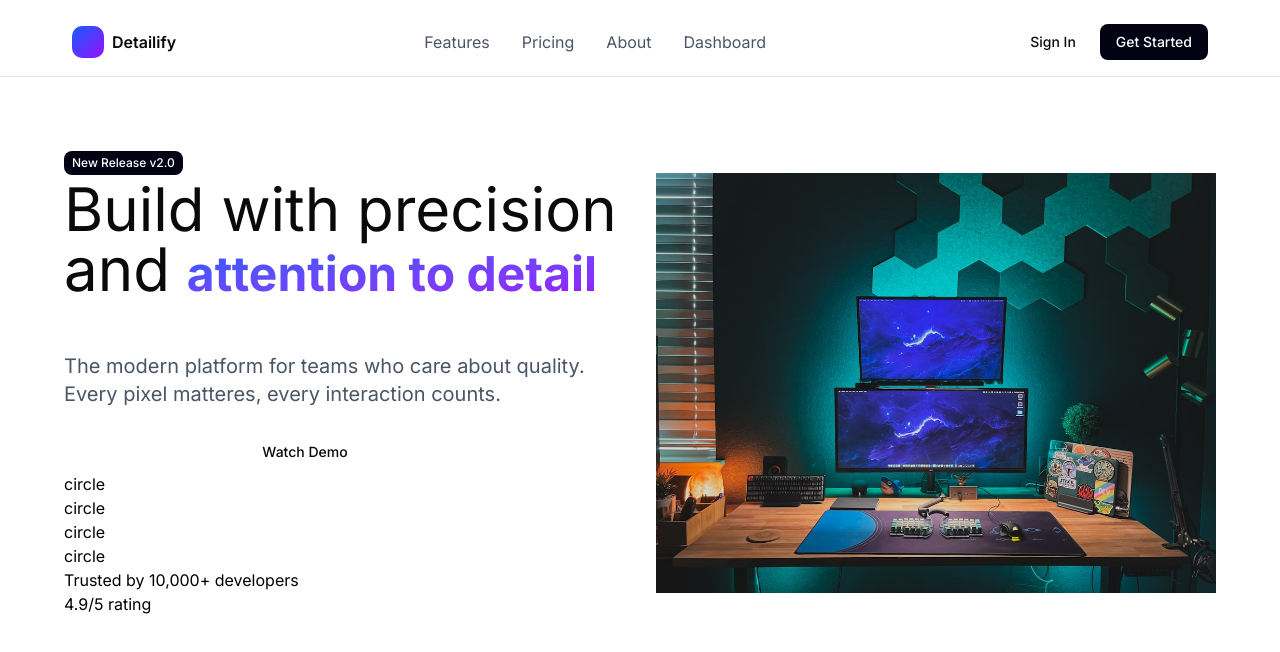
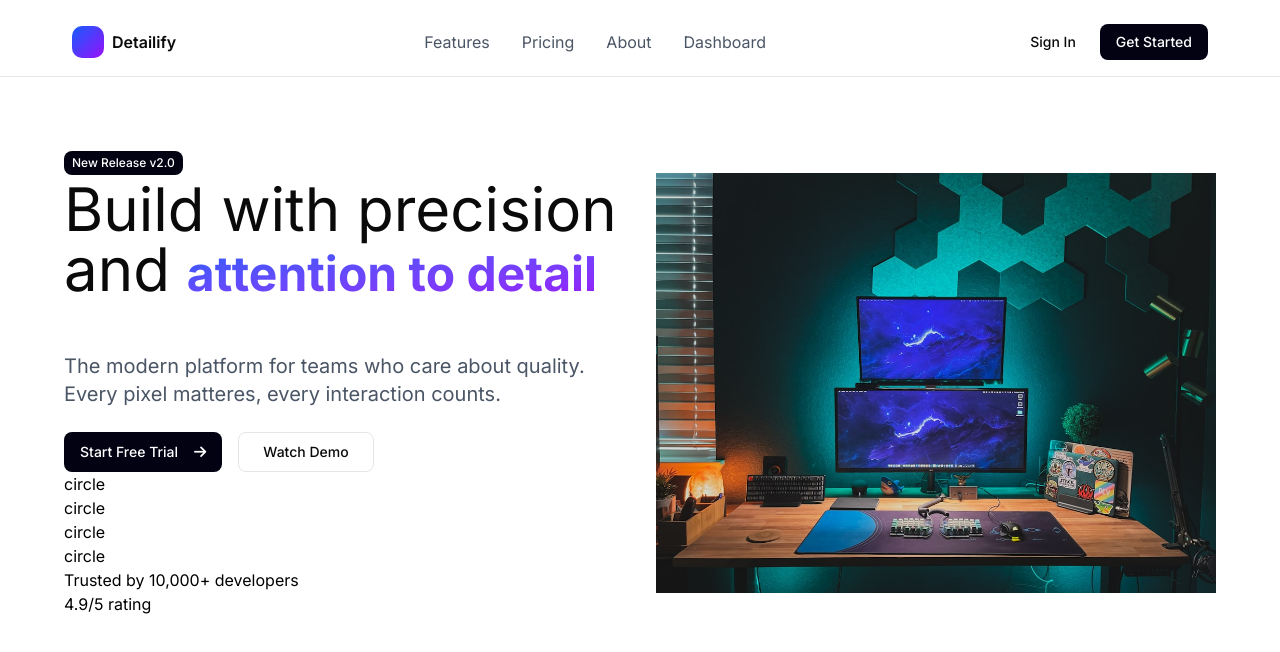
Before and after one commit to SasanTazayoni/detailify, a React (Vite) app: page / in a window 1280 px wide. Shown: the top 652 px of the page. Built offline with nearby package versions, Linux system fonts and the light colour scheme.

Commit message:
Add more specific styles to hero buttons

```diff
--- a/src/css/styles.css
+++ b/src/css/styles.css
@@ -80,3 +80,11 @@ nav {
   background: #030213;
   border-radius: 8px;
 }
+
+.free-trial-btn {
+  background: #030213;
+}
+
+.watch-demo-btn {
+  border: 1px solid rgba(0, 0, 0, 0.1);
+}
```
